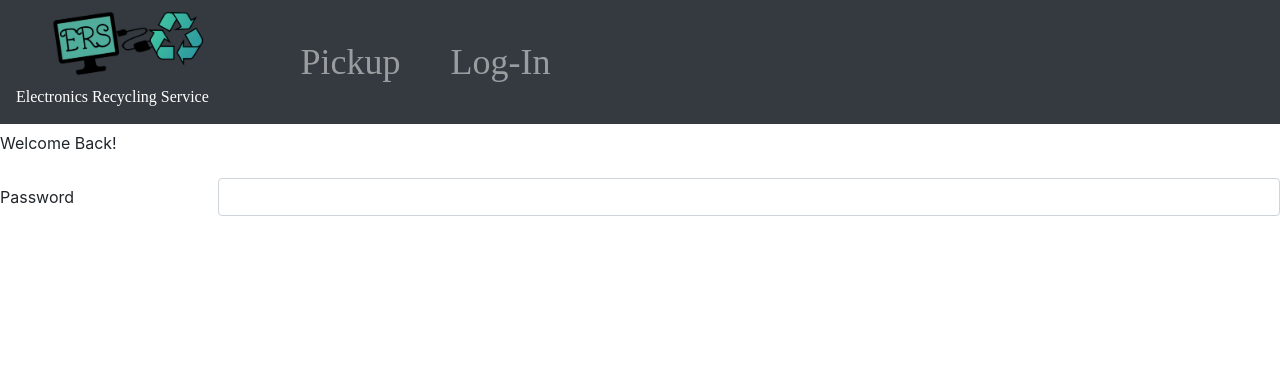
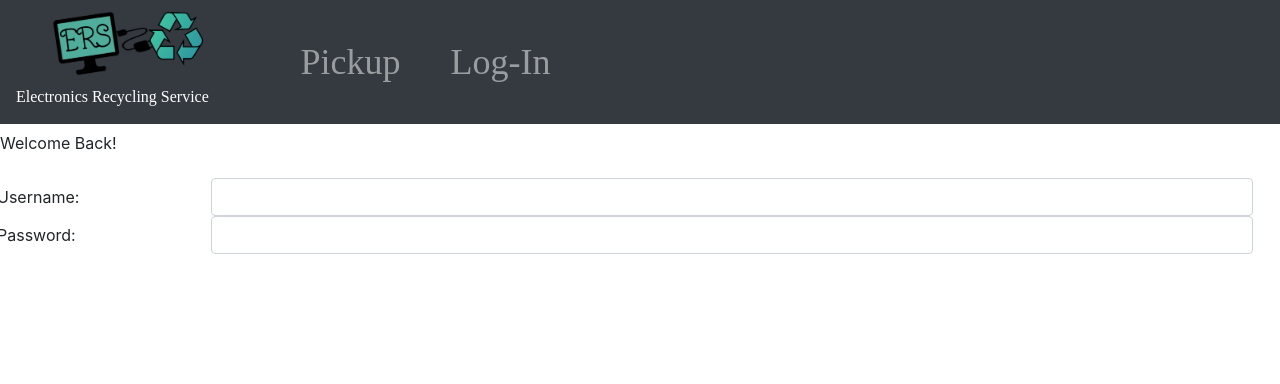
Before and after one commit to asatti/Ewasteproject, a Django app: page /login/ in a window 1280 px wide. Shown: the top 384 px of the page. Run offline with Django 3.2, Linux system fonts and the light colour scheme; some libraries are stand-ins or nearby versions; some web fonts are replaced.

Commit message:
Update login.html

```diff
--- a/ewaste/ewasteapp/templates/login.html
+++ b/ewaste/ewasteapp/templates/login.html
@@ -5,7 +5,12 @@
     <label for="Welcome Back!" class="col-sm-2 col-form-label">Welcome Back!</label>
   </div>
   <div class="mb-3 row">
-    <label for="inputPassword" class="col-sm-2 col-form-label">Password</label>
+    <div class="mb-3 row">
+    <label for="inputUser" class="col-sm-2 col-form-label">Username:</label>
+    <div class="col-sm-10">
+      <input type="Username" class="form-control" id="inputusername">
+    </div>
+    <label for="inputPassword" class="col-sm-2 col-form-label">Password:</label>
     <div class="col-sm-10">
       <input type="password" class="form-control" id="inputPassword">
     </div>
```
